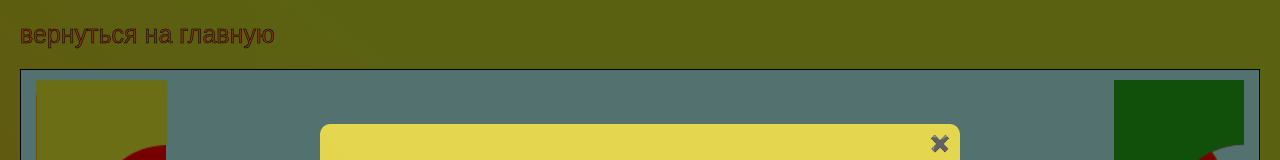
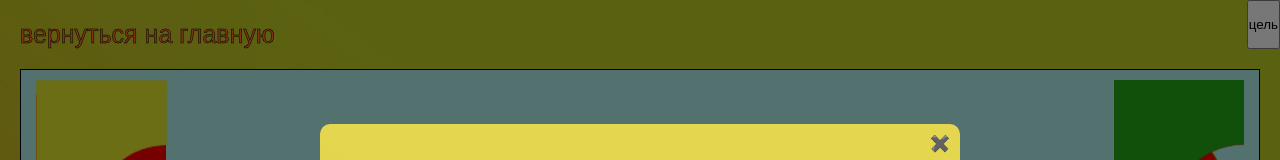
Before and after one commit to ch1pik78/constructor, a plain HTML site: page play1.html in a window 1280 px wide. Shown: the top 160 px of the page. Drawn offline with Linux system fonts and the light colour scheme; a web font is replaced by a local one.

Commit message:
Update play1.html

```diff
--- a/play1.html
+++ b/play1.html
@@ -10,6 +10,8 @@
     <div class="wrapper">
         <div class="back">
             <a href="main.html">вернуться на главную</a>
+            <button class="butn" id="hi">цель</button>
+
         </div>
         <div class="zons">
             <div class="play">
```
